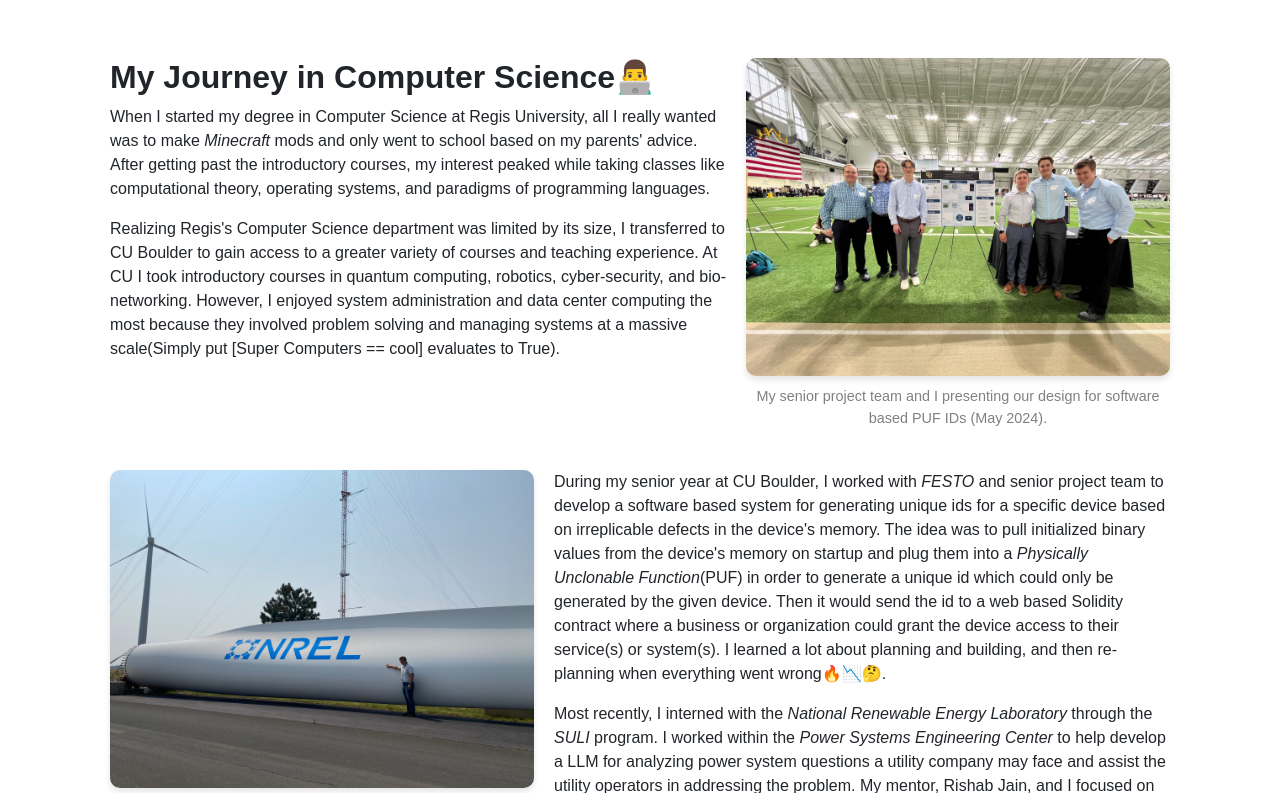
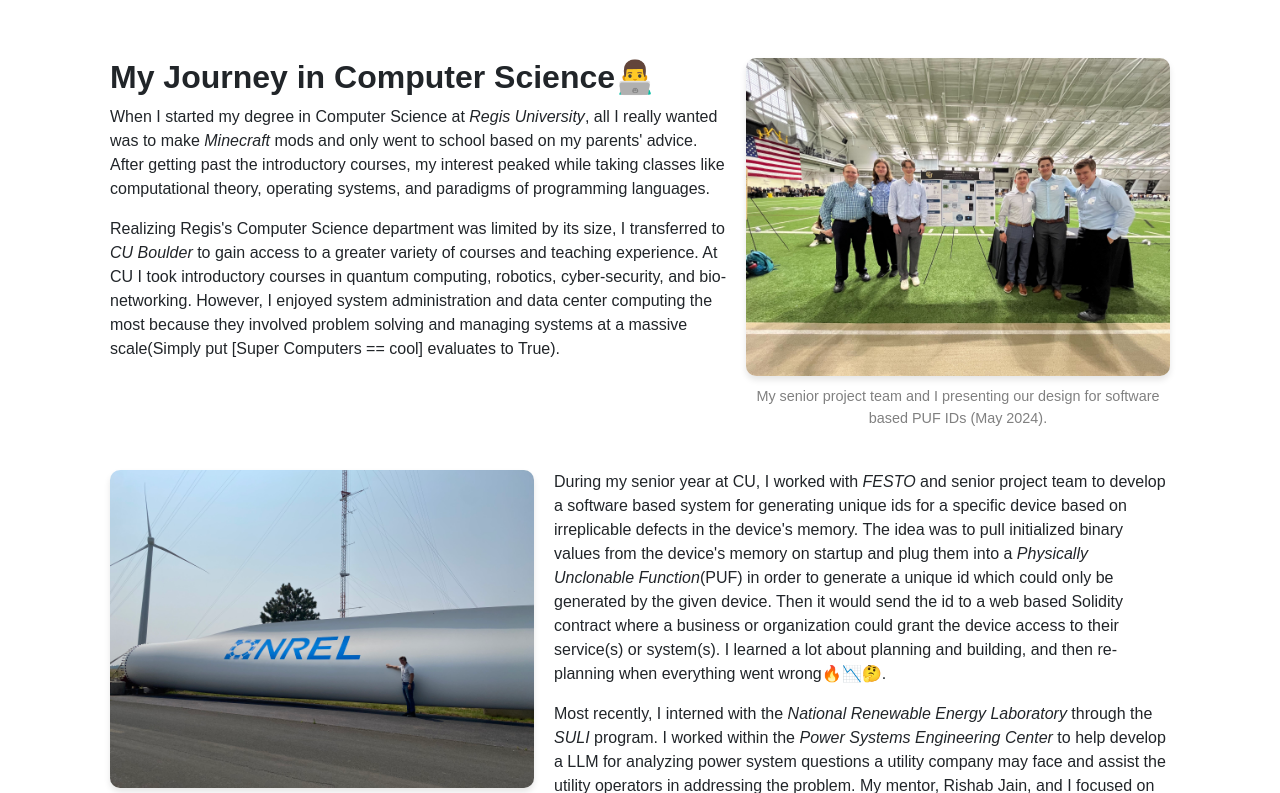
Before and after one commit to The1Dominater/MyWebsite, a Flask app: page / in a window 1280 px wide. Shown: the part 506-1299 px from the top of the page. Run offline with Flask 3, Linux system fonts and the light colour scheme; some libraries are stand-ins or nearby versions.

```diff
--- a/website/templates/2_about_me.html
+++ b/website/templates/2_about_me.html
@@ -29,11 +29,11 @@
         <div class="text">
             <h2><strong>My Journey in Computer Science</strong>👨‍💻</h2>
             <p>
-                When I started my degree in Computer Science at Regis University, all I really wanted was to make <i>Minecraft</i> mods and only went to school based on my parents' advice.
+                When I started my degree in Computer Science at <i>Regis University</i>, all I really wanted was to make <i>Minecraft</i> mods and only went to school based on my parents' advice.
                 After getting past the introductory courses, my interest peaked while taking classes like computational theory, operating systems, and paradigms of programming languages.
             </p>
             <p>
-                Realizing Regis's Computer Science department was limited by its size, I transferred to CU Boulder to gain access to a greater variety of courses and teaching experience.
+                Realizing Regis's Computer Science department was limited by its size, I transferred to <i>CU Boulder</i> to gain access to a greater variety of courses and teaching experience.
                 At CU I took introductory courses in quantum computing, robotics, cyber-security, and bio-networking.
                 However, I enjoyed system administration and data center computing the most because they involved problem solving and managing systems at a massive scale(Simply put [Super Computers == cool] evaluates to True).
             </p>
@@ -51,7 +51,7 @@
         </figure>
         <div class="text">
             <p>
-                During my senior year at CU Boulder, I worked with <i>FESTO</i> and senior project team to develop a software based system for generating unique ids for a specific device based on irreplicable defects in the device's memory.
+                During my senior year at CU, I worked with <i>FESTO</i> and senior project team to develop a software based system for generating unique ids for a specific device based on irreplicable defects in the device's memory.
                 The idea was to pull initialized binary values from the device's memory on startup and plug them into a <i>Physically Unclonable Function</i>(PUF) in order to generate a unique id which could only be generated by the given device.
                 Then it would send the id to a web based Solidity contract where a business or organization could grant the device access to their service(s) or system(s).
                 I learned a lot about planning and building, and then re-planning when everything went wrong🔥📉🤔.
```
